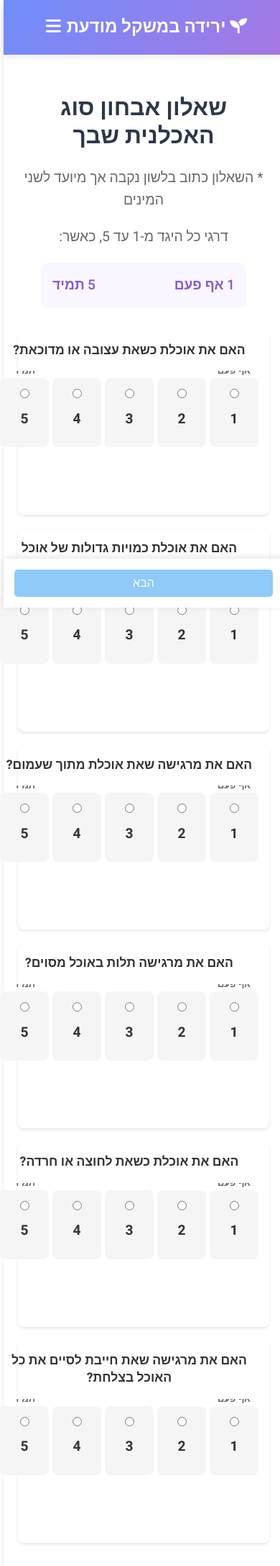
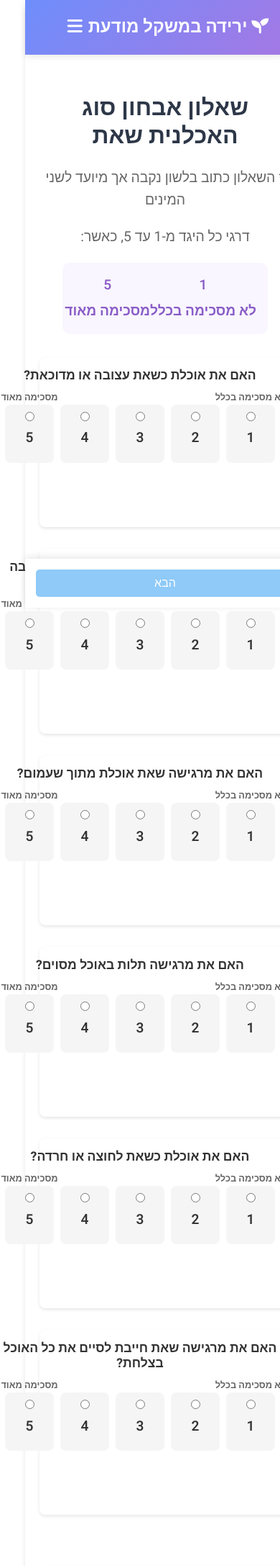
Before and after one commit to Liadoved/mindful-weight-loss, a Flask app: template templates/quiz.html in a window 390 px wide. Shown: the top 2175 px of the page at 72% size. Run offline with Flask 3, Linux system fonts and the light colour scheme; the template is opened without the code that fills it, so the values that code supplies are empty; data comes from the database, SQL or seed files in the repository; some libraries are stand-ins or nearby versions.

Commit message:
שיפור עיצוב השאלון במובייל ועדכון טקסטים

```diff
--- a/templates/quiz.html
+++ b/templates/quiz.html
@@ -3,18 +3,18 @@
 {% block content %}
 <div class="quiz-container">
     <div class="quiz-content">
-        <h1>שאלון אבחון סוג האכלנית שבך</h1>
+        <h1>שאלון אבחון סוג האכלנית שאת</h1>
         <div class="quiz-description">
             <p>* השאלון כתוב בלשון נקבה אך מיועד לשני המינים</p>
             <p>דרגי כל היגד מ-1 עד 5, כאשר:</p>
             <div class="rating-legend">
                 <div class="legend-item">
                     <span class="rating-number">1</span>
-                    <span class="rating-text">אף פעם</span>
+                    <span class="rating-text">לא מסכימה בכלל</span>
                 </div>
                 <div class="legend-item">
                     <span class="rating-number">5</span>
-                    <span class="rating-text">תמיד</span>
+                    <span class="rating-text">מסכימה מאוד</span>
                 </div>
             </div>
         </div>
@@ -69,11 +69,12 @@
         }
 
         .question-row {
-            margin-bottom: 20px;
+            margin-bottom: 30px; /* מרווח גדול יותר בין השאלות */
             padding: 15px;
             background: #fff;
             border-radius: 8px;
             box-shadow: 0 2px 4px rgba(0,0,0,0.1);
+            position: relative; /* לצורך מיקום הדירוג */
         }
 
         .rating {
@@ -81,9 +82,9 @@
             flex-direction: row;
             justify-content: space-between;
             gap: 5px;
-            margin-top: 10px;
-            overflow-x: auto;
-            padding: 10px 0;
+            margin-top: 20px; /* מרווח גדול יותר מהשאלה */
+            overflow-x: visible; /* מאפשר לספרות להיות מוצגות במלואן */
+            padding: 10px 5px; /* מרווח בצדדים */
             -webkit-overflow-scrolling: touch;
         }
 
@@ -98,42 +99,23 @@
             min-width: 60px;
             text-align: center;
             flex-shrink: 0;
+            margin: 0 2px; /* מרווח קטן בין האפשרויות */
         }
 
-        .rating-option:hover {
-            background: #e0e0e0;
+        .rating-number {
+            font-size: 18px;
+            font-weight: bold;
+            display: block;
+            margin-bottom: 5px;
+            text-align: center;
+            width: 100%;
         }
 
-        .rating-value {
-            font-size: 1.2em;
-            font-weight: bold;
-            margin-bottom: 5px;
-        }
-
-        .rating-label {
-            font-size: 0.8em;
-            color: #666;
+        .rating-text {
+            font-size: 14px;
             text-align: center;
+            width: 100%;
             white-space: nowrap;
-        }
-
-        .rating-option input[type="radio"] {
-            margin: 5px 0;
-        }
-
-        /* Hide scrollbar but keep functionality */
-        .rating::-webkit-scrollbar {
-            display: none;
-        }
-        .rating {
-            -ms-overflow-style: none;
-            scrollbar-width: none;
-        }
-
-        h3 {
-            font-size: 1em;
-            margin-bottom: 10px;
-            line-height: 1.4;
         }
 
         .navigation-buttons {
@@ -294,8 +276,8 @@
                                        ${question.selectedAnswer === value ? 'checked' : ''}
                                        onchange="handleAnswerChange(${question.id}, ${value})">
                                 <span class="rating-value">${value}</span>
-                                ${value === 1 ? '<span class="rating-label">אף פעם</span>' : ''}
-                                ${value === 5 ? '<span class="rating-label">תמיד</span>' : ''}
+                                ${value === 1 ? '<span class="rating-label">לא מסכימה בכלל</span>' : ''}
+                                ${value === 5 ? '<span class="rating-label">מסכימה מאוד</span>' : ''}
                             </label>
                         `).join('')}
                     </div>
```
